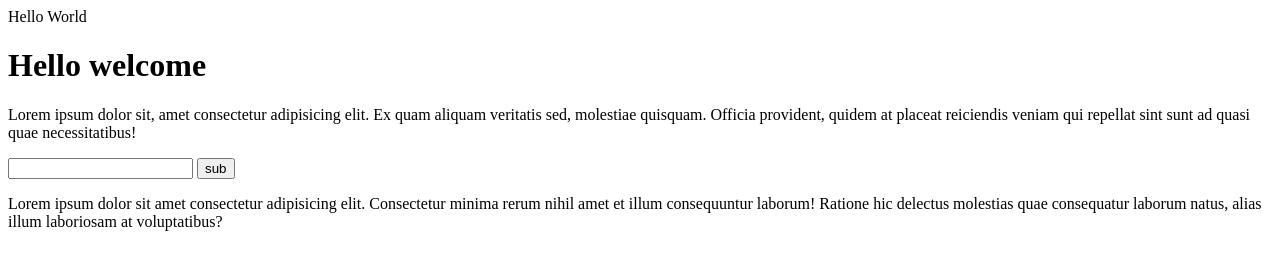
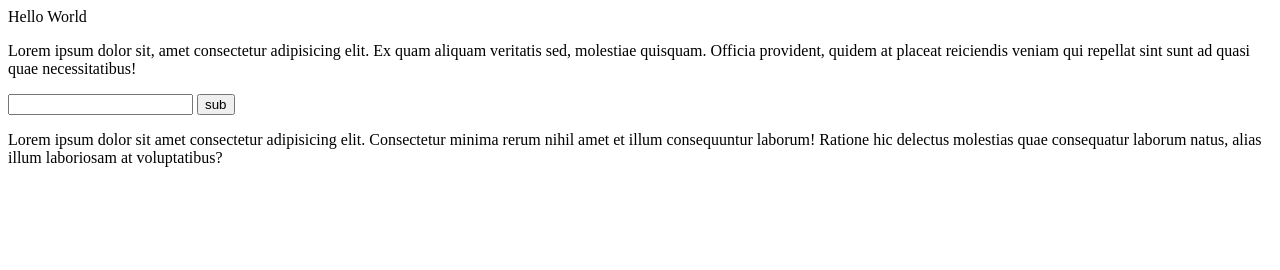
Before and after one commit to geethu124/porject, a plain HTML site: page index.html in a window 1280 px wide. Drawn offline with Linux system fonts and the light colour scheme.

Commit message:
Update index.html
deleted something

```diff
--- a/index.html
+++ b/index.html
@@ -7,7 +7,7 @@
 </head>
 <body>
     Hello World
-    <h1> Hello welcome</h1>
+
     <p>Lorem ipsum dolor sit, amet consectetur adipisicing elit. Ex quam aliquam veritatis sed, molestiae quisquam. Officia provident, quidem at placeat reiciendis veniam qui repellat sint sunt ad quasi quae necessitatibus!</p>
     <form action="">
         <label for="name"></label>
```
